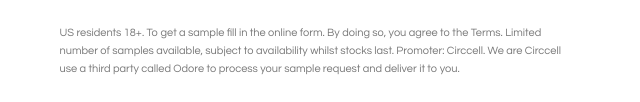
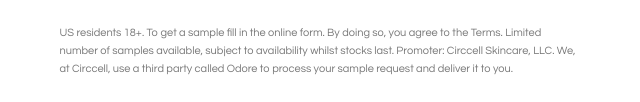
Before and after one commit to timpriadko/Circcell-mail, a plain HTML site: page CIRCCELL-Dew-Geothermal/index.html in a window 1280 px wide. Shown: the part 1560-1662 px from the top of the page, 320-960 px from the left. Drawn offline with Linux system fonts and the light colour scheme.

Commit message:
final updates

```diff
--- a/CIRCCELL-Dew-Geothermal/index.html
+++ b/CIRCCELL-Dew-Geothermal/index.html
@@ -608,8 +608,8 @@
                         ">
                             US residents 18+. To get a sample fill in the online form. By doing so, you agree to the
                             Terms. Limited number of samples available, subject to availability whilst stocks last.
-                            Promoter: Circcell. We are Circcell use a third party called Odore to process your sample
-                            request and deliver it to you.
+                            Promoter: Circcell Skincare, LLC. We, at Circcell, use a third party called Odore to process
+                            your sample request and deliver it to you.
                         </p>
                     </td>
                 </tr>
```
Also changed, not shown: CIRCCELL-Eye-Face-Serum/index.html (+2 -2 lines), 8 other files.
